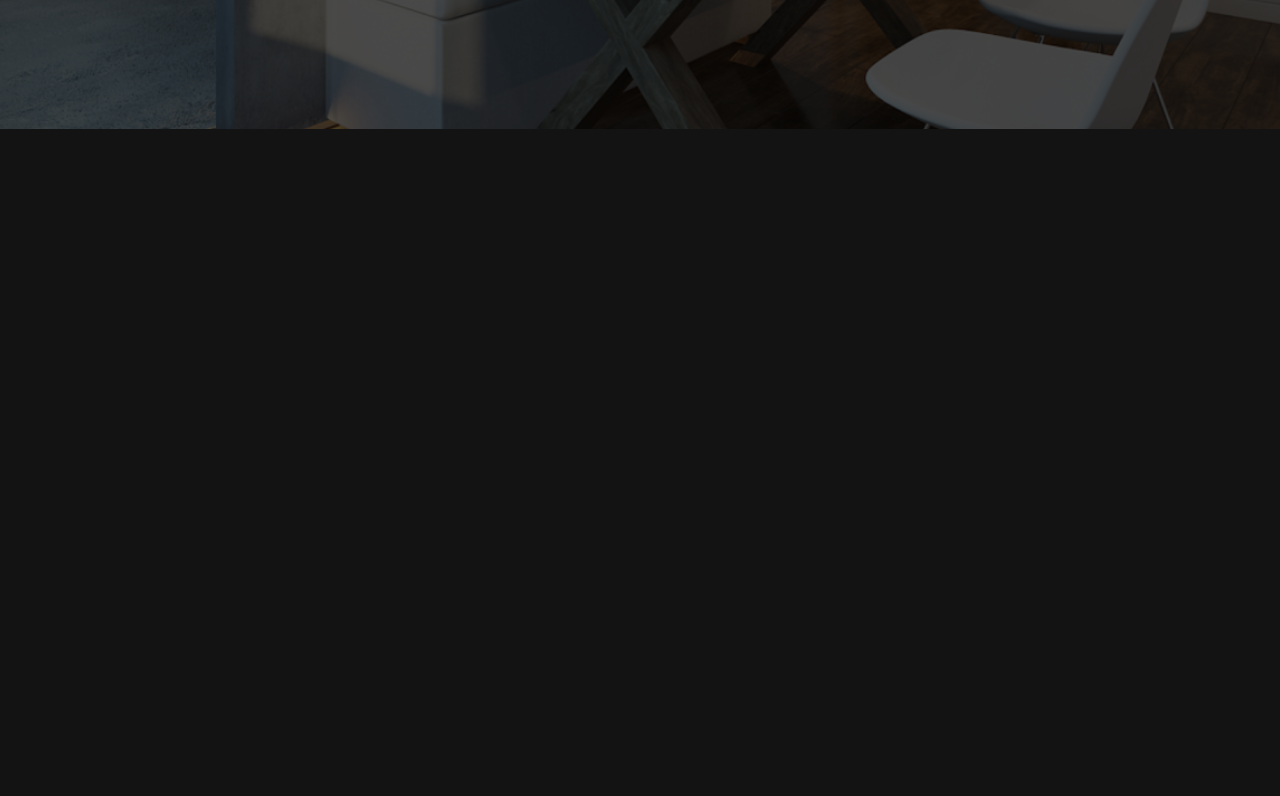
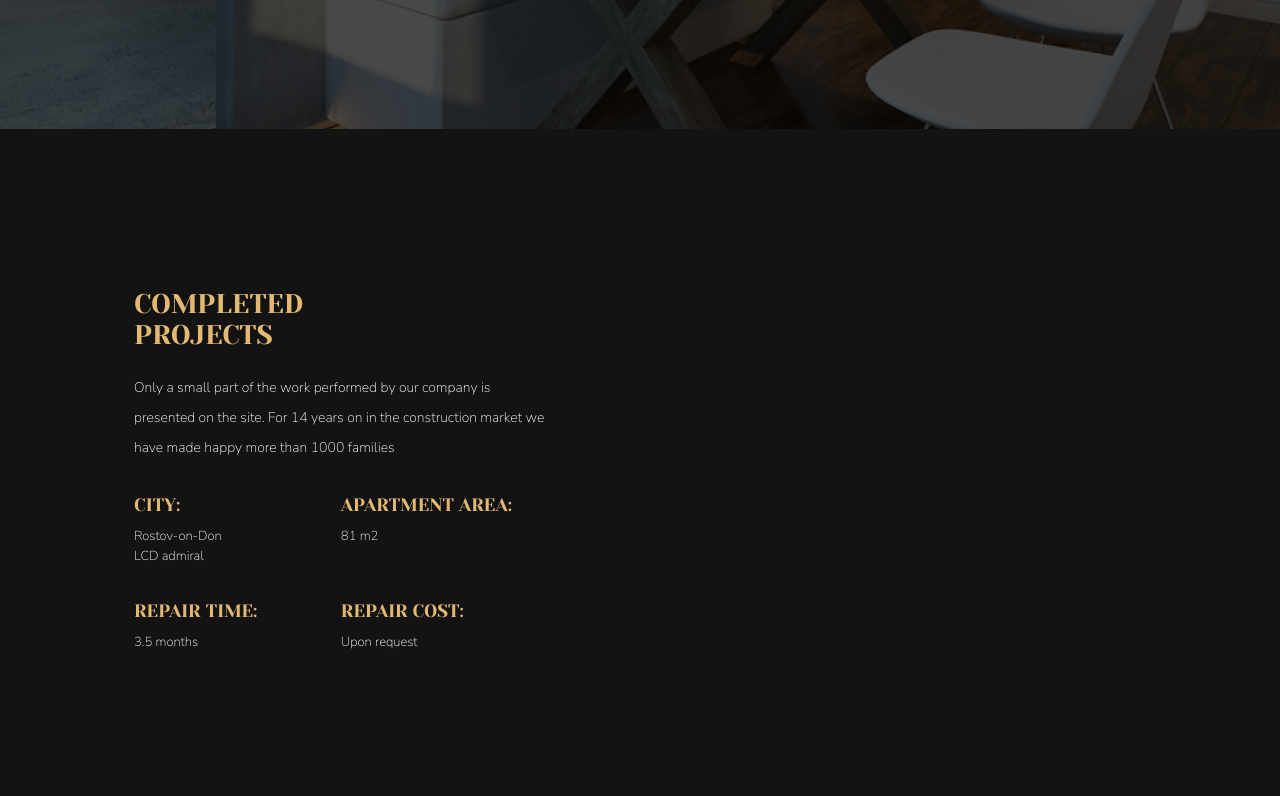
Before and after one commit to wladbader/html-css-project, a plain HTML site: page index.html in a window 1280 px wide. Shown: the part 744-1540 px from the top of the page. Drawn offline with Linux system fonts and the light colour scheme.

Commit message:
the second section is almost added

```diff
--- a/index.html
+++ b/index.html
@@ -51,7 +51,65 @@
         </div>
 
         <section class="projects">
+            <div class="container">
+                <div class="projects__contents">
+                    <div class="projects__description">
+                        <h2 class="projects__title">
+                            Completed<br>projects
+                        </h2>
+                        <p class="projects__text">
+                            Only a small part of the work performed by our company is presented on the site. For 14 years on in the construction market we have made happy more than 1000 families
+                        </p>
 
+                        <div class="projects__details">
+                            <div class="projects__detail">
+                                <h3 class="detail__name">
+                                    City:
+                                </h3>
+                                <p class="detailed">
+                                    Rostov-on-Don
+                                </p>
+                                <p class="detailed">
+                                    LCD admiral
+                                </p>
+                            </div>
+                            <div class="projects__detail">
+                                <h3 class="detail__name">
+                                    Apartment area:
+                                </h3>
+                                <p class="detailed">
+                                    81 m2
+                                </p>
+                            </div>
+                            <div class="projects__detail">
+                                <h3 class="detail__name">
+                                    Repair time:
+                                </h3>
+                                <p class="detailed">
+                                    3.5 months
+                                </p>
+                            </div>
+                            <div class="projects__detail">
+                                <h3 class="detail__name">
+                                    Repair Cost:
+                                </h3>
+                                <p class="detailed">
+                                    Upon request
+                                </p>
+                            </div>
+                            </div>
+                        </div>
+
+                        <div class="projects__pic_block">
+                            <div class="pic__links">
+                                <div class="pic__link">
+
+                                </div>
+                            </div>
+                        </div>
+                    </div>
+                </div>
+            </div>
         </section>
 
         <footer>
--- a/style.css
+++ b/style.css
@@ -150,6 +150,65 @@ body {
 }
 
 .projects {
+    position: relative;
     height: 1074px;
     background-color: #131313;
+    margin: 0;
 }
+
+.projects__contents {
+    position: absolute;
+    margin: 107px auto;
+    display: flex;
+    flex-direction: row;
+    height: 552px;
+}
+
+.projects__description {
+    width: 40%;
+    margin: 30px 0;
+}
+
+.projects__text {
+    color: #fff;
+    font-weight: 400;
+    font-size: 14px;
+    font-family: 'Nunito Sans', sans-serif;
+    line-height: 30px;
+}
+
+.projects__title {
+    color: #E3B873;
+    text-transform: uppercase;
+    font-size: 27px;
+    font-weight: 400;
+}
+
+.projects__details {
+    display: grid;
+    grid-template-columns: 1fr 1fr;
+    color: #fff;
+}
+
+.projects__detail {
+    margin-bottom: 10px;
+}
+
+.detail__name {
+    color: #E3B873;
+    text-transform: uppercase;
+    font-weight: 400;
+    font-size: 18px;
+}
+
+.detailed {
+    color: #fff;
+    font-weight: 400;
+    font-size: 13px;
+    font-family: 'Nunito Sans', sans-serif;
+    line-height: 7px;
+}
+
+.pic__links {
+    display: inline-block;
+}
```
Also changed, not shown: images/projects_pic.png (added).
